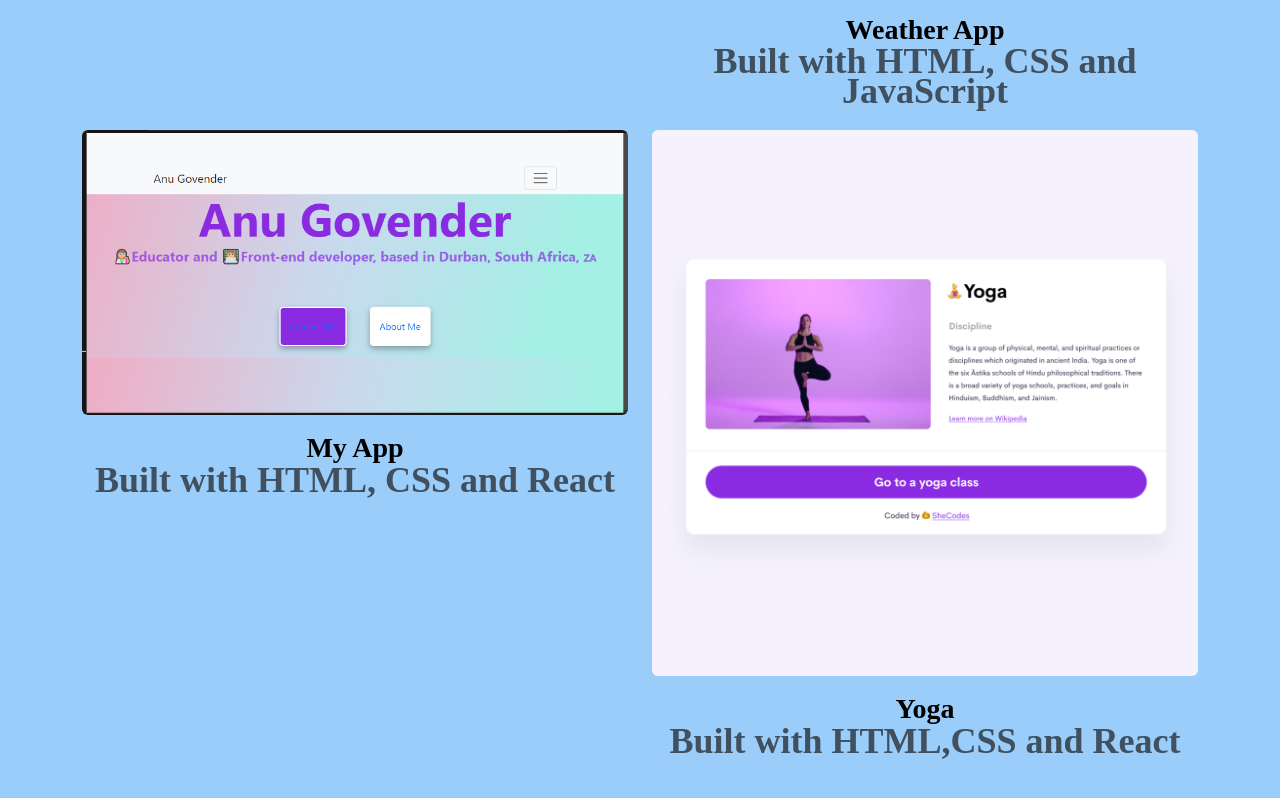
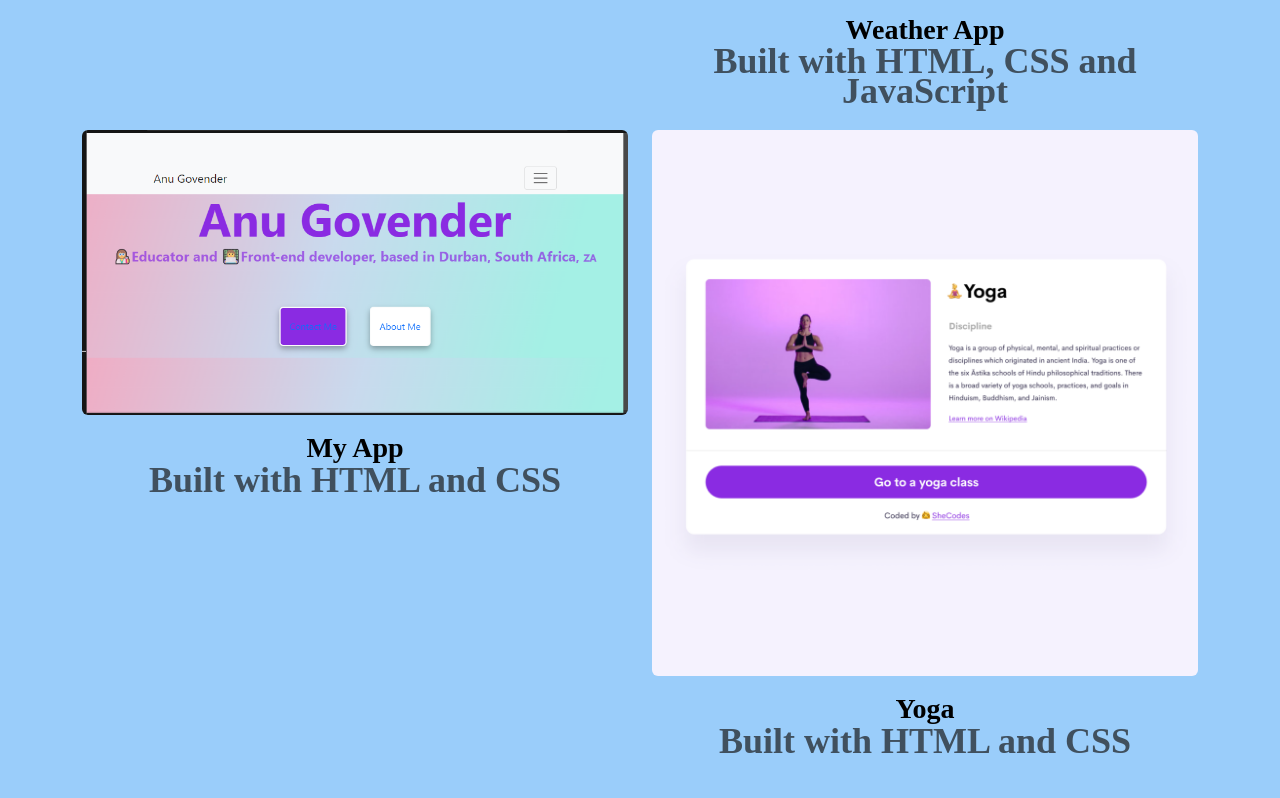
Before and after one commit to 1543-STACK/my--passion, a plain HTML site: page work.html in a window 1280 px wide. Shown: the part 848-1646 px from the top of the page. Drawn offline with nearby package versions, Linux system fonts and the light colour scheme.

Commit message:
update work

```diff
--- a/work.html
+++ b/work.html
@@ -110,9 +110,7 @@
                 alt=""
               />
               <h3 class="text-center m-0">My App</h3>
-              <p class="text-center text-muted">
-                Built with HTML, CSS and React
-              </p>
+              <p class="text-center text-muted">Built with HTML and CSS</p>
             </div>
             <div class="col-md-6 mb-4">
               <img
@@ -122,9 +120,7 @@
                 width="700px"
               />
               <h3 class="text-center m-0">Yoga</h3>
-              <p class="text-center text-muted">
-                Built with HTML,CSS and React
-              </p>
+              <p class="text-center text-muted">Built with HTML and CSS</p>
             </div>
           </div>
         </div>
```
